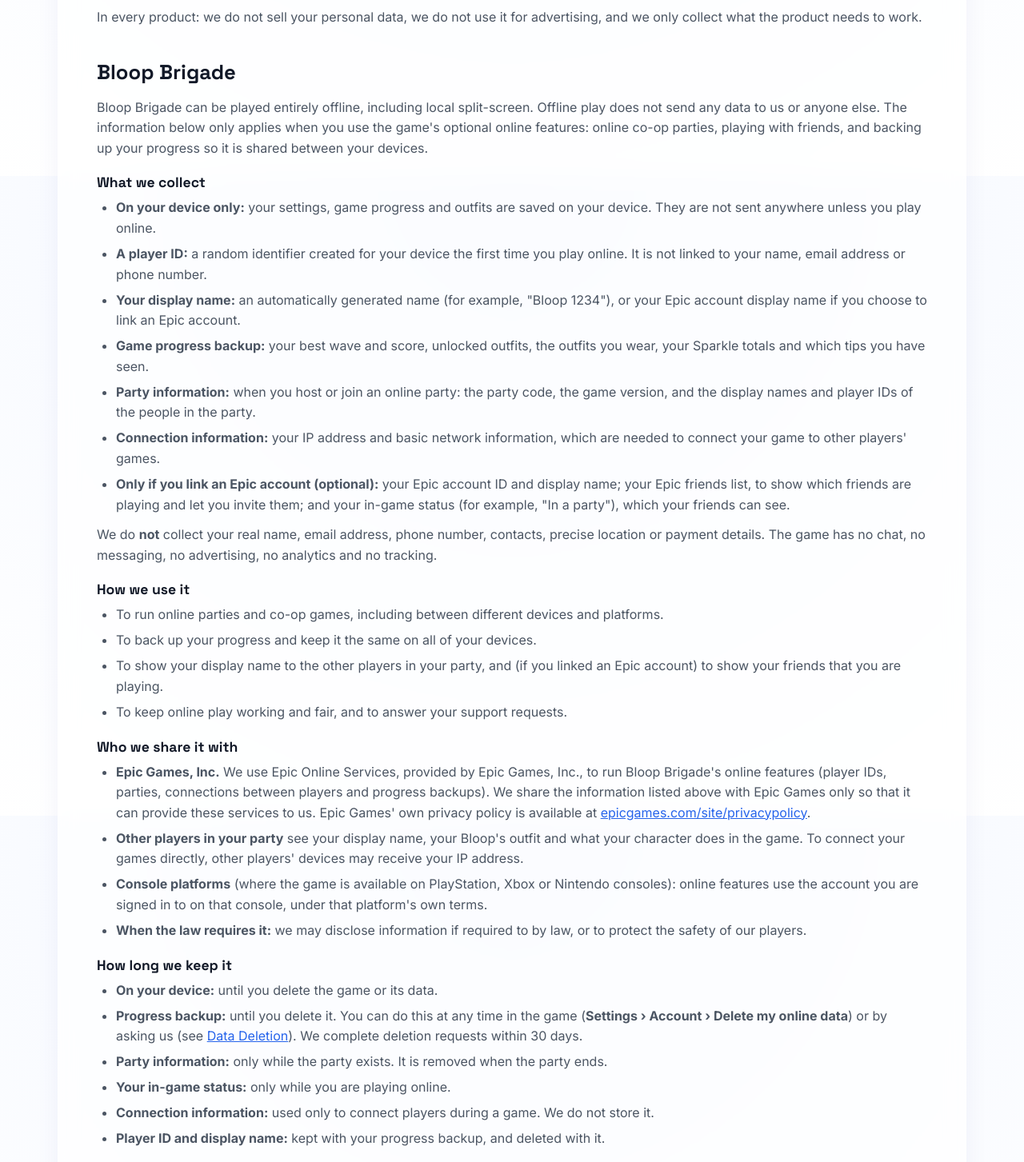
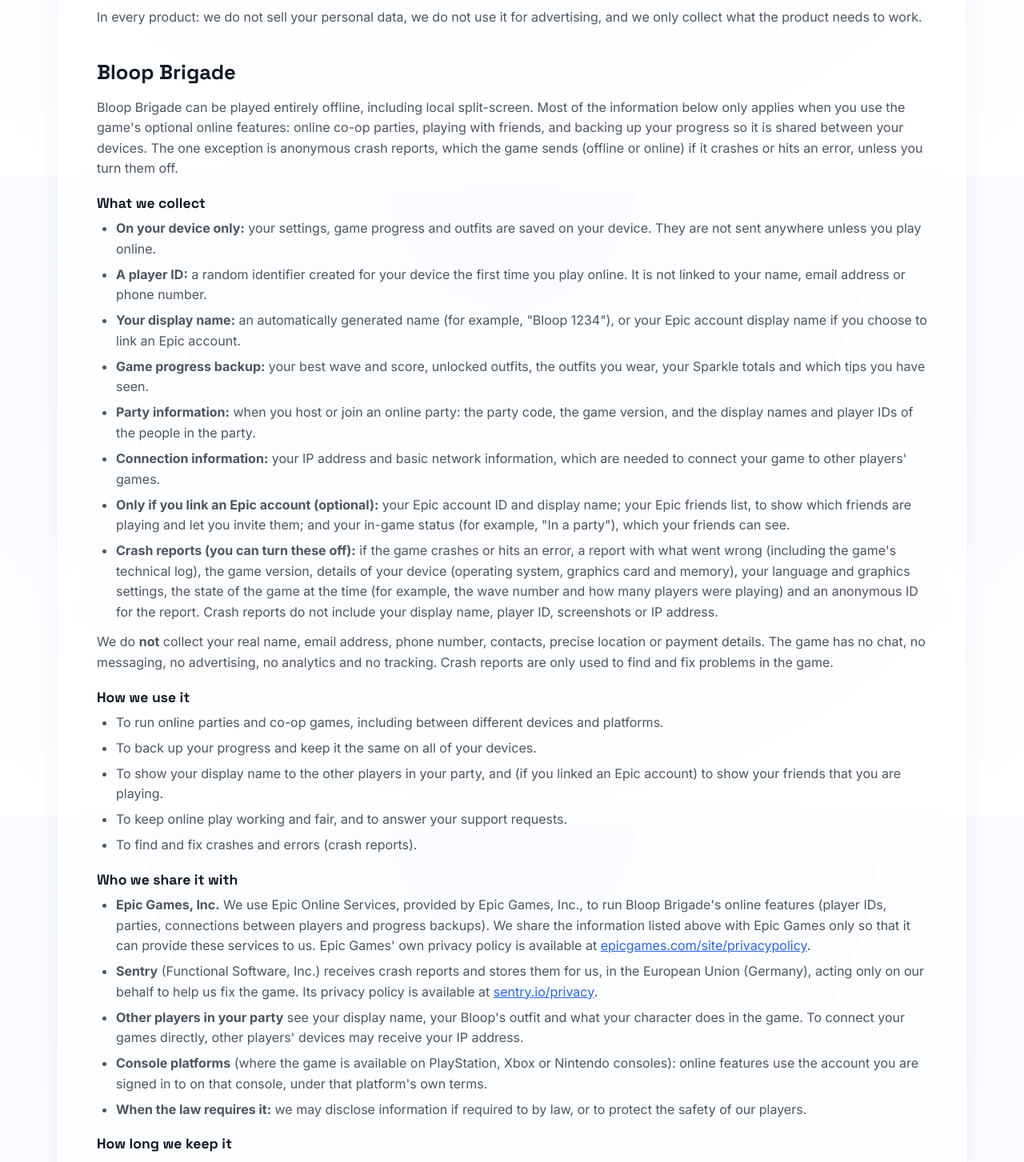
Before and after one commit to HazAnwar/haztech, a React (Vite) app: page /privacy in a window 1280 px wide. Shown: the part 580-2033 px from the top of the page at 80% size. Built offline with nearby package versions, Linux system fonts and the light colour scheme.

Commit message:
Update privacy policy for Bloop Brigade to clarify offline play and crash report handling

```diff
--- a/src/pages/Privacy.jsx
+++ b/src/pages/Privacy.jsx
@@ -55,8 +55,9 @@
 
         <Section id='bloop-brigade' title='Bloop Brigade'>
           <p>
-            Bloop Brigade can be played entirely offline, including local split-screen. Offline play does not send any data to us or anyone else. The information below only applies when you use the
-            game&apos;s optional online features: online co-op parties, playing with friends, and backing up your progress so it is shared between your devices.
+            Bloop Brigade can be played entirely offline, including local split-screen. Most of the information below only applies when you use the game&apos;s optional online features: online co-op
+            parties, playing with friends, and backing up your progress so it is shared between your devices. The one exception is anonymous crash reports, which the game sends (offline or online) if
+            it crashes or hits an error, unless you turn them off.
           </p>
 
           <Part title='What we collect'>
@@ -83,10 +84,15 @@
                 <strong>Only if you link an Epic account (optional):</strong> your Epic account ID and display name; your Epic friends list, to show which friends are playing and let you invite them;
                 and your in-game status (for example, &quot;In a party&quot;), which your friends can see.
               </li>
+              <li>
+                <strong>Crash reports (you can turn these off):</strong> if the game crashes or hits an error, a report with what went wrong (including the game&apos;s technical log), the game
+                version, details of your device (operating system, graphics card and memory), your language and graphics settings, the state of the game at the time (for example, the wave number and
+                how many players were playing) and an anonymous ID for the report. Crash reports do not include your display name, player ID, screenshots or IP address.
+              </li>
             </ul>
             <p style={{ marginTop: '0.75rem' }}>
               We do <strong>not</strong> collect your real name, email address, phone number, contacts, precise location or payment details. The game has no chat, no messaging, no advertising, no
-              analytics and no tracking.
+              analytics and no tracking. Crash reports are only used to find and fix problems in the game.
             </p>
           </Part>
 
@@ -96,6 +102,7 @@
               <li>To back up your progress and keep it the same on all of your devices.</li>
               <li>To show your display name to the other players in your party, and (if you linked an Epic account) to show your friends that you are playing.</li>
               <li>To keep online play working and fair, and to answer your support requests.</li>
+              <li>To find and fix crashes and errors (crash reports).</li>
             </ul>
           </Part>
 
@@ -107,6 +114,14 @@
                 at{' '}
                 <a href='https://www.epicgames.com/site/privacypolicy' target='_blank' rel='noopener noreferrer' style={link}>
                   epicgames.com/site/privacypolicy
+                </a>
+                .
+              </li>
+              <li>
+                <strong>Sentry</strong> (Functional Software, Inc.) receives crash reports and stores them for us, in the European Union (Germany), acting only on our behalf to help us fix the game.
+                Its privacy policy is available at{' '}
+                <a href='https://sentry.io/privacy/' target='_blank' rel='noopener noreferrer' style={link}>
+                  sentry.io/privacy
                 </a>
                 .
               </li>
@@ -147,6 +162,10 @@
               </li>
               <li>
                 <strong>Player ID and display name:</strong> kept with your progress backup, and deleted with it.
+              </li>
+              <li>
+                <strong>Crash reports:</strong> kept for up to 90 days and then deleted automatically. You can stop the game sending them at any time in{' '}
+                <strong>Settings › Gameplay › Send crash reports</strong>.
               </li>
             </ul>
           </Part>
```
